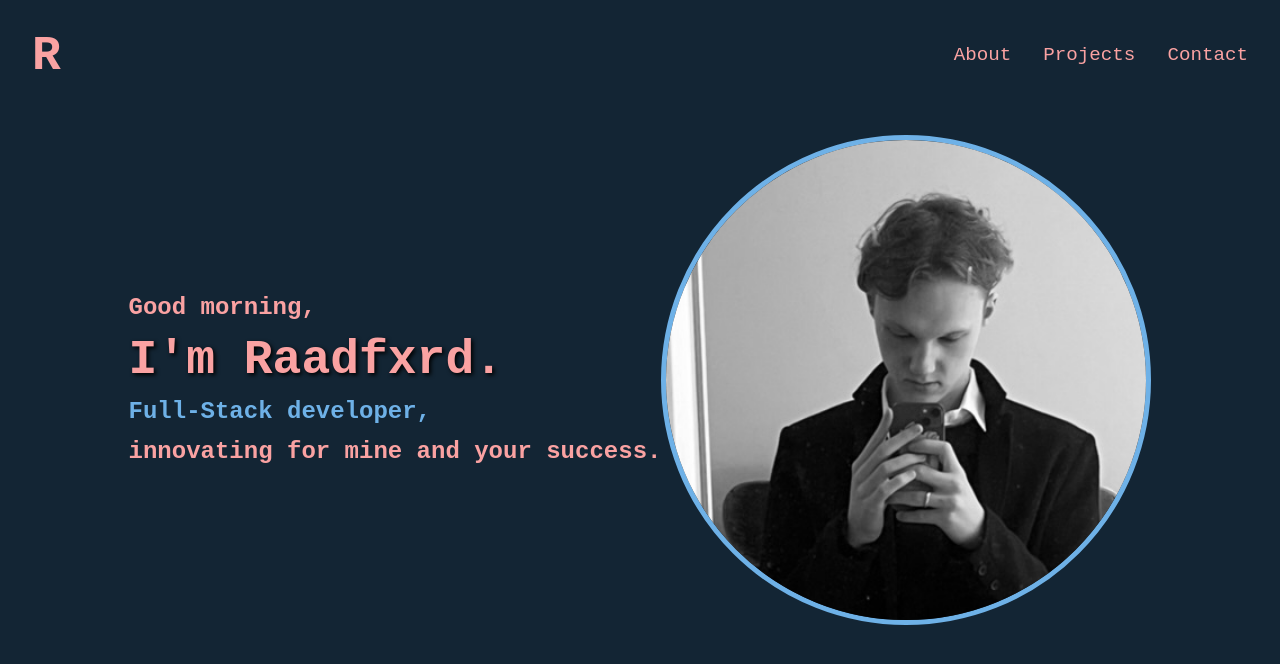
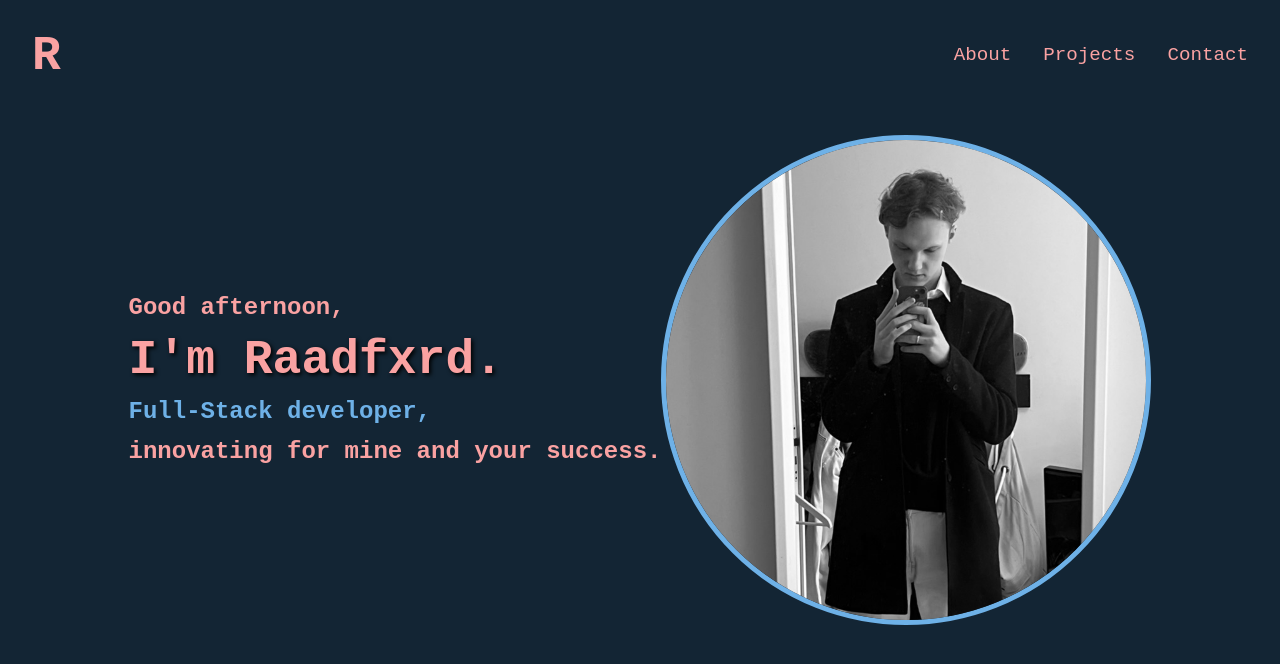
Before and after one commit to Raadfxrd/Portfolio, a Vue app: page /#/ in a window 1280 px wide. Shown: the top 664 px of the page. Built offline with nearby package versions, Linux system fonts and the light colour scheme.

Commit message:
Added greeting according to time of day. Added fadein animation for initial page load.

```diff
--- a/src/pages/Home/Components/Welcome.vue
+++ b/src/pages/Home/Components/Welcome.vue
@@ -1,7 +1,7 @@
 <template>
   <section class="welcome">
     <div class="welcome-text">
-      <h3 class="welcome-gm-ga-ge">Good morning,</h3>
+      <h3 class="welcome-gm-ga-ge">{{ greeting }}</h3>
       <h1 class="welcome-personal">I'm Raadfxrd.</h1>
       <h3 class="welcome-rotating">Full-Stack developer,</h3>
       <h3 class="welcome-slogan">innovating for mine and your success.</h3>
@@ -15,15 +15,49 @@
 <script lang="ts">
 export default {
   name: 'WelcomeComponent',
+  data() {
+    return {
+      displayedGreeting: '',
+      fullGreeting: '',
+    }
+  },
+  computed: {
+    greeting() {
+      const hour = new Date().getHours()
+      if (hour < 12) {
+        return 'Good morning,'
+      } else if (hour < 18) {
+        return 'Good afternoon,'
+      } else {
+        return 'Good evening,'
+      }
+    },
+  },
+  watch: {
+    greeting(newVal, oldVal) {
+      if (newVal !== oldVal) {
+        this.fullGreeting = newVal
+        this.displayedGreeting = newVal
+      }
+    },
+  },
+  mounted() {
+    this.fullGreeting = this.greeting
+    this.displayedGreeting = this.greeting
+  },
 }
 </script>
 
-<style>
+<style scoped>
 .welcome {
   display: flex;
   justify-content: center;
   align-items: center;
   height: calc(100vh - 200px);
+  opacity: 0;
+  animation:
+    fadeIn 1s forwards,
+    slideUp 1s forwards;
 }
 
 .welcome-text {
@@ -32,20 +66,44 @@ export default {
   justify-content: center;
   align-items: flex-start;
   gap: 1rem;
+  opacity: 0;
+  animation:
+    fadeIn 1s forwards 0.5s,
+    slideUp 1s forwards 0.5s;
 }
 
 .welcome-gm-ga-ge {
   color: var(--color-primary-light);
+  white-space: nowrap;
+  opacity: 0;
+  animation:
+    fadeIn 1s forwards 0.5s,
+    slideUp 1s forwards 0.5s;
 }
 
 .welcome-personal {
   font-size: 3rem;
   font-weight: 900;
   text-shadow: 2px 2px 4px rgba(0, 0, 0, 1);
+  opacity: 0;
+  animation:
+    fadeIn 1s forwards 1s,
+    slideUp 1s forwards 1s;
+}
+
+.welcome-rotating {
+  opacity: 0;
+  animation:
+    fadeIn 1s forwards 1.5s,
+    slideUp 1s forwards 1.5s;
 }
 
 .welcome-slogan {
   color: var(--color-primary-light);
+  opacity: 0;
+  animation:
+    fadeIn 1s forwards 2s,
+    slideUp 1s forwards 2s;
 }
 
 .welcome-img {
@@ -54,16 +112,32 @@ export default {
   border-radius: 50%;
   border: 5px solid var(--color-secondary-light);
   overflow: hidden;
+  opacity: 0;
+  animation:
+    fadeIn 1s forwards 1s,
+    slideUp 1s forwards 1s;
 }
 
 .raadfxrd {
-  height: 30rem;
-  width: 30rem;
-  border-radius: 50%;
+  height: 100%;
+  width: 100%;
   object-fit: cover;
   object-position: top;
   filter: grayscale(100%);
-  transform: scale(1.8);
-  transform-origin: top;
+}
+
+@keyframes fadeIn {
+  to {
+    opacity: 1;
+  }
+}
+
+@keyframes slideUp {
+  from {
+    transform: translateY(20px);
+  }
+  to {
+    transform: translateY(0);
+  }
 }
 </style>
```
